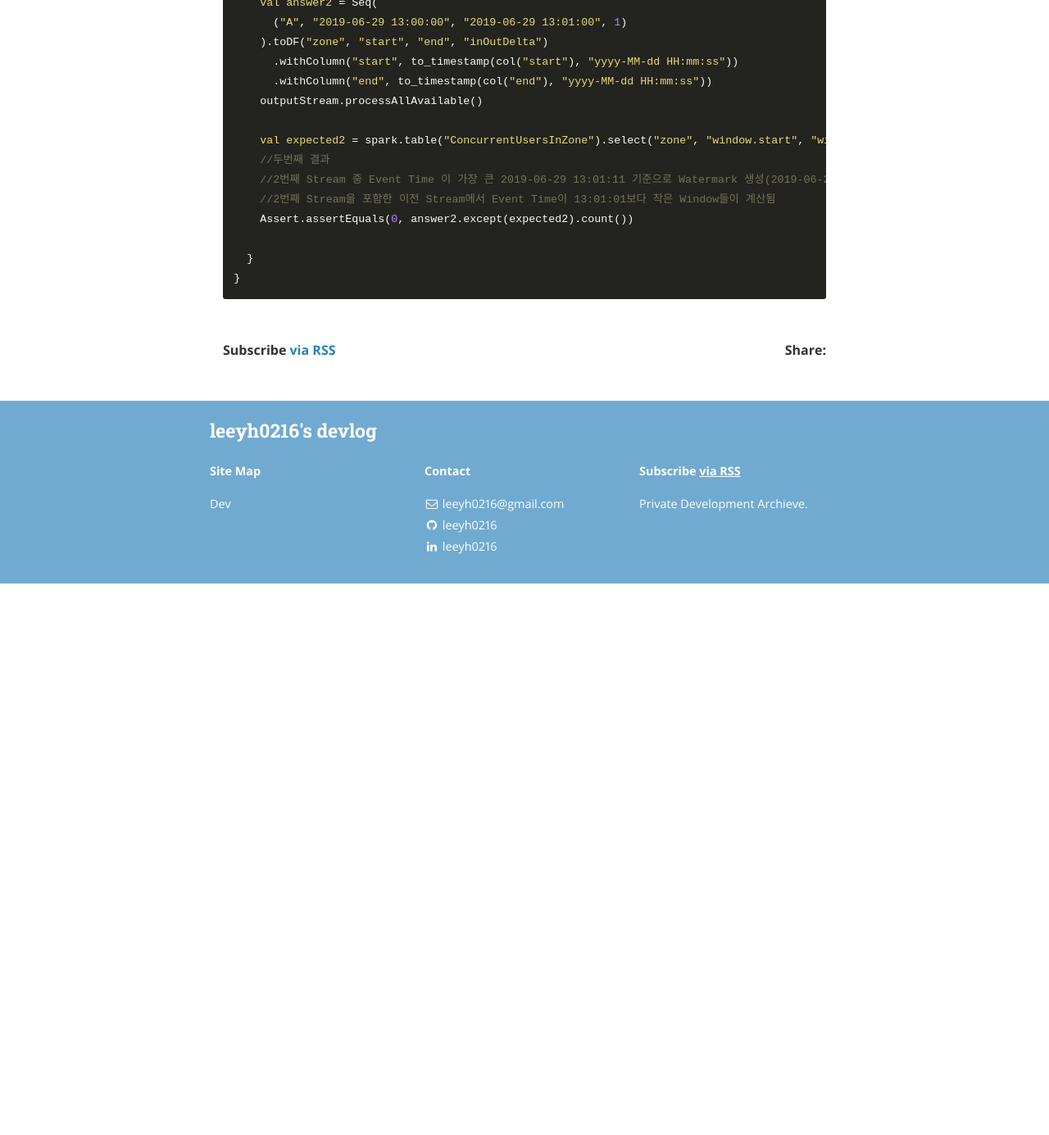
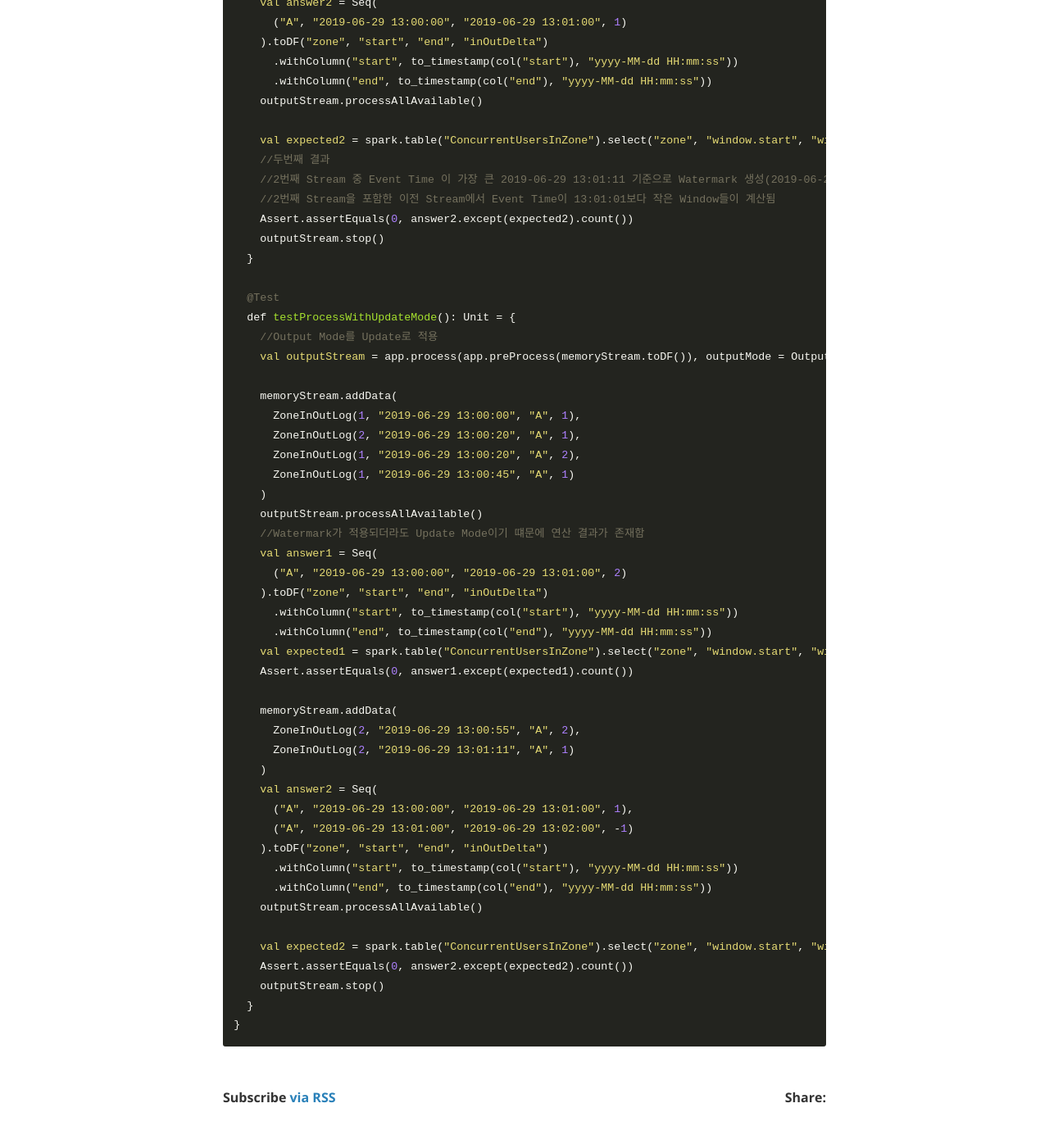
Before and after one commit to leeyh0216/leeyh0216.github.io, a Jekyll site: the page built from _posts/streaming/2019-06-27-streaming-102.md, in a window 1280 px wide and 1400 px high, scrolled down 8114 px. Shown: the top 1385 px of the window at 82% size. Built offline with Jekyll 4.4.1, drawn with Linux system fonts in a browser that asks for light colours; nearby versions of some CDN libraries; before the commit the page ends 8826 px from its top, so only the background shows below that; some of the changed text lies outside the part shown.

Commit message:
잘못된 예제 코드 수정

````diff
--- a/_posts/streaming/2019-06-27-streaming-102.md
+++ b/_posts/streaming/2019-06-27-streaming-102.md
@@ -152,7 +152,7 @@
       .withColumn("inOutDelta", when(col("eventType") === lit(1), lit(1)).otherwise(lit(-1)))
   }
 
-  def process(streamDF: DataFrame): StreamingQuery = {
+  def process(streamDF: DataFrame, sink: String = "memory", outputMode: OutputMode = OutputMode.Append()): StreamingQuery = {
     streamDF
       //마지막 Microbatch의 Max(Event Time) - 10초 까지의 데이터를 Watermark
       .withWatermark("eventTime", "10 seconds")
@@ -160,9 +160,9 @@
       .groupBy(window(col("eventTime"), "1 minutes").as("window"), col("zone"))
       //1분 간의 In/Out Delta 합
       .agg(sum(col("inOutDelta")).as("inOutDelta"))
-      //메모리에 결과를 Flush
-      .writeStream.format("console")
-      .outputMode(OutputMode.Append())
+      //Sink Format과 Output Mode 지정
+      .writeStream.format(sink)
+      .outputMode(outputMode)
       .queryName("ConcurrentUsersInZone")
       .option("truncate", "false")
       //Watermark 작동 이후에만 결과를 갱신한다.
@@ -174,13 +174,13 @@
 ```
 **ConcurrentUsersInZoneTest.scala**
 ```
-package com.leeyh0216.spark.examples.application
+package com.leeyh0216.spark.example.application
 
-import com.leeyh0216.spark.example.application.ConcurrentUsersInZone
 import com.leeyh0216.spark.example.log.ZoneInOutLog
 import org.apache.spark.sql
 import org.apache.spark.sql.functions._
 import org.apache.spark.sql.execution.streaming.MemoryStream
+import org.apache.spark.sql.streaming.OutputMode
 import org.junit.{Assert, Test}
 
 class ConcurrentUsersInZoneTest {
@@ -242,7 +242,45 @@
     //2번째 Stream 중 Event Time 이 가장 큰 2019-06-29 13:01:11 기준으로 Watermark 생성(2019-06-29 13:01:01)
     //2번째 Stream을 포함한 이전 Stream에서 Event Time이 13:01:01보다 작은 Window들이 계산됨
     Assert.assertEquals(0, answer2.except(expected2).count())
+    outputStream.stop()
+  }
 
+  @Test
+  def testProcessWithUpdateMode(): Unit = {
+    //Output Mode를 Update로 적용
+    val outputStream = app.process(app.preProcess(memoryStream.toDF()), outputMode = OutputMode.Update())
+
+    memoryStream.addData(
+      ZoneInOutLog(1, "2019-06-29 13:00:00", "A", 1),
+      ZoneInOutLog(2, "2019-06-29 13:00:20", "A", 1),
+      ZoneInOutLog(1, "2019-06-29 13:00:20", "A", 2),
+      ZoneInOutLog(1, "2019-06-29 13:00:45", "A", 1)
+    )
+    outputStream.processAllAvailable()
+    //Watermark가 적용되더라도 Update Mode이기 떄문에 연산 결과가 존재함
+    val answer1 = Seq(
+      ("A", "2019-06-29 13:00:00", "2019-06-29 13:01:00", 2)
+    ).toDF("zone", "start", "end", "inOutDelta")
+      .withColumn("start", to_timestamp(col("start"), "yyyy-MM-dd HH:mm:ss"))
+      .withColumn("end", to_timestamp(col("end"), "yyyy-MM-dd HH:mm:ss"))
+    val expected1 = spark.table("ConcurrentUsersInZone").select("zone", "window.start", "window.end", "inOutDelta")
+    Assert.assertEquals(0, answer1.except(expected1).count())
+
+    memoryStream.addData(
+      ZoneInOutLog(2, "2019-06-29 13:00:55", "A", 2),
+      ZoneInOutLog(2, "2019-06-29 13:01:11", "A", 1)
+    )
+    val answer2 = Seq(
+      ("A", "2019-06-29 13:00:00", "2019-06-29 13:01:00", 1),
+      ("A", "2019-06-29 13:01:00", "2019-06-29 13:02:00", -1)
+    ).toDF("zone", "start", "end", "inOutDelta")
+      .withColumn("start", to_timestamp(col("start"), "yyyy-MM-dd HH:mm:ss"))
+      .withColumn("end", to_timestamp(col("end"), "yyyy-MM-dd HH:mm:ss"))
+    outputStream.processAllAvailable()
+
+    val expected2 = spark.table("ConcurrentUsersInZone").select("zone", "window.start", "window.end", "inOutDelta")
+    Assert.assertEquals(0, answer2.except(expected2).count())
+    outputStream.stop()
   }
 }
 ```
````
Also changed, not shown: other parts of _posts/streaming/2019-06-27-streaming-102.md (+1 -1 lines).
